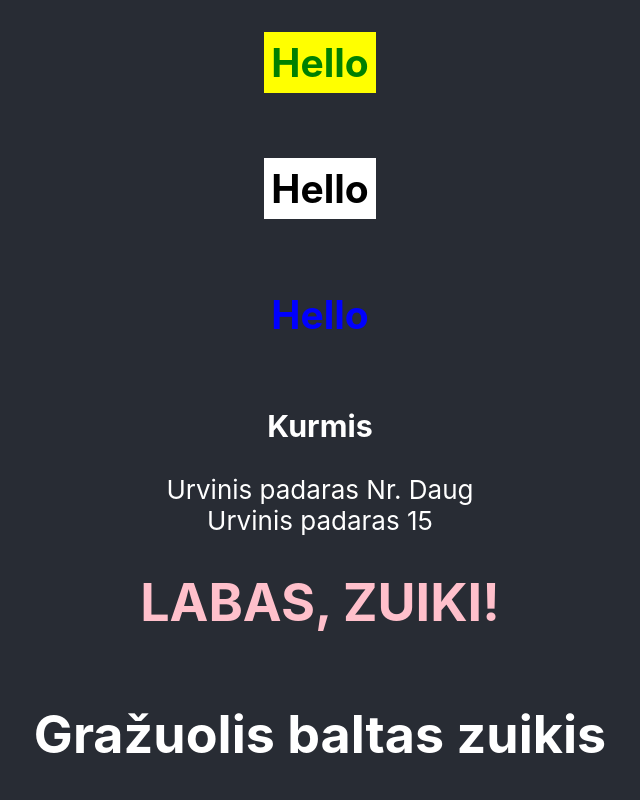
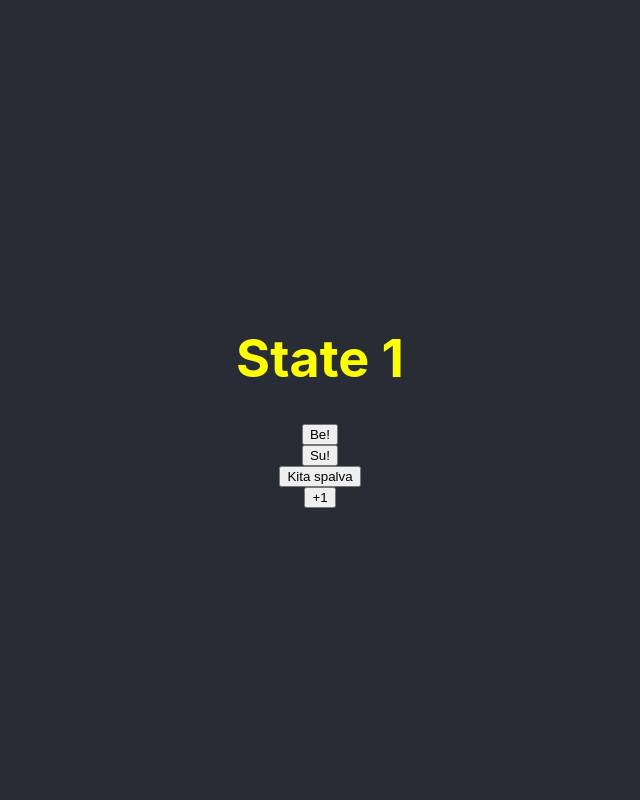
Before and after one commit to Nuotaikos/001, a React (Create React App) app in the folder r1/: page / in a window 1280 px wide. Shown: the top 800 px of the page, without its empty margins (320-960 px from the left). Built offline with nearby package versions, Linux system fonts and the light colour scheme.

Commit message:
skaiciuotuvas

```diff
--- a/r1/src/App.jsx
+++ b/r1/src/App.jsx
@@ -1,34 +1,44 @@
+import { useState } from 'react';
 import './App.css';
-import Hello from './Components/009/Hello';
-import Kurmis from './Components/009/kurmis';
-import Lape from './Components/009/lape';
-import Meska from './Components/009/meska';
-import Zebras from './Components/009/zebras';
-import Zuikis from './Components/009/zuikis';
-import ZuikisTekstas from './Components/009/Zuikis1';
-// arba rankiniu budu ivedam: import Hello from './Components/009/Hello'
 
-function rand(min, max) {
-  min = Math.ceil(min);
-  max = Math.floor(max);
-  return Math.floor(Math.random() * (max - min + 1) + min);
-}
-const d = rand(1, 2);
 
 function App() {
+  const [spalva, setSpalva] = useState('yellow');
+  const [skaicius, setSkaicius] = useState(1);
+  //state reiksme, kitas funkcija
 
+  // const mygtukas = () => {
+  //   console.log('As grazus mygtukas');
+  //   return mygtukoBrolis;
+  // }
+  // const mygtukoBrolis = () => {
+  //   console.log('As grazus mygtuko brolis');
+  //   return
+  // }
+  const skaiciuotuvas = () => setSkaicius(s => s + 1);
+
+  const beArgumentu = () => {
+    console.log('beArgumentu');
+  }
+  const suArgumentu = ka => {
+    console.log('suArgumentu' + ka);
+  }
+  const keistiSpalva = () => {
+    // const naujaSpalva = spalva === 'yellow' ? 'pink' : 'yellow'; BLOGAI. Galima daryti, tik jei aplikacija maza
+
+    setSpalva(senaSpalva => senaSpalva === 'yellow' ? 'pink' : 'yellow');
+    // setSpalva(naujaSpalva);
+    //po setSpalvos pakeitimo momentaliai nepasikeicia, gali uztrukti
+    // console.log(spalva);
+  }
   return (
     <div className="App">
       <header className="App-header">
-        <Hello spalva='green' bg='yellow' />
-        <Hello spalva='black' bg='white'></Hello>
-        <Hello spalva='blue' br='pink'></Hello>
-        <Kurmis spalva='grey' skaicius={4} ></Kurmis>
-        <Zuikis spalva='pink' tekstas='Kaip gyvas?' />
-        <ZuikisTekstas tekstas='baltas' />
-        <Zebras checkIfTwo={d} />
-        <Lape tekstas1='lape rudoji' tekstas2='lape snape' ></Lape>
-        <Meska tekstas3='Miskas' tekstas4='pilnas zveriu' tekstoSpalva='yellow' ></Meska>
+        <h1 style={{ color: spalva }}>State {skaicius}</h1>
+        <button onClick={beArgumentu}>Be!</button>
+        <button onClick={() => suArgumentu('Labas')}>Su!</button>
+        <button onClick={keistiSpalva}>Kita spalva</button>
+        <button onClick={skaiciuotuvas}>+1</button>
       </header>
     </div>
   );
@@ -36,7 +46,12 @@
 
 export default App;
 
-//privaloma uzdaryti tagus su ></img>
-//class -> className yra tas pats (is HTML ir )
+//Funkcija () skliausteliu pridejimas is karto paleidzia funkcija
+//onClick - paleidineja funkcija.
+// onClick virsuje du galimi budai su arba be argumento
 
-// props - funkcijos argmentas
+//state - komponento viduje.
+//hug - reactas paraso funkcija useeState, o ji padeda susikurti state komponento viduje
+//turim const [a, b] ir priskiriame masyva [1,2] a guas 1, b gaus 2.
+//  const a=[1,2][0] const b=[1,2][1]
+//state negalima keisti, i ji pushint. Daryti kopija i ja sukelti ir tada ja perkelti
```
Also changed, not shown: r1/src/009.jsx (added, +42 -0 lines).
